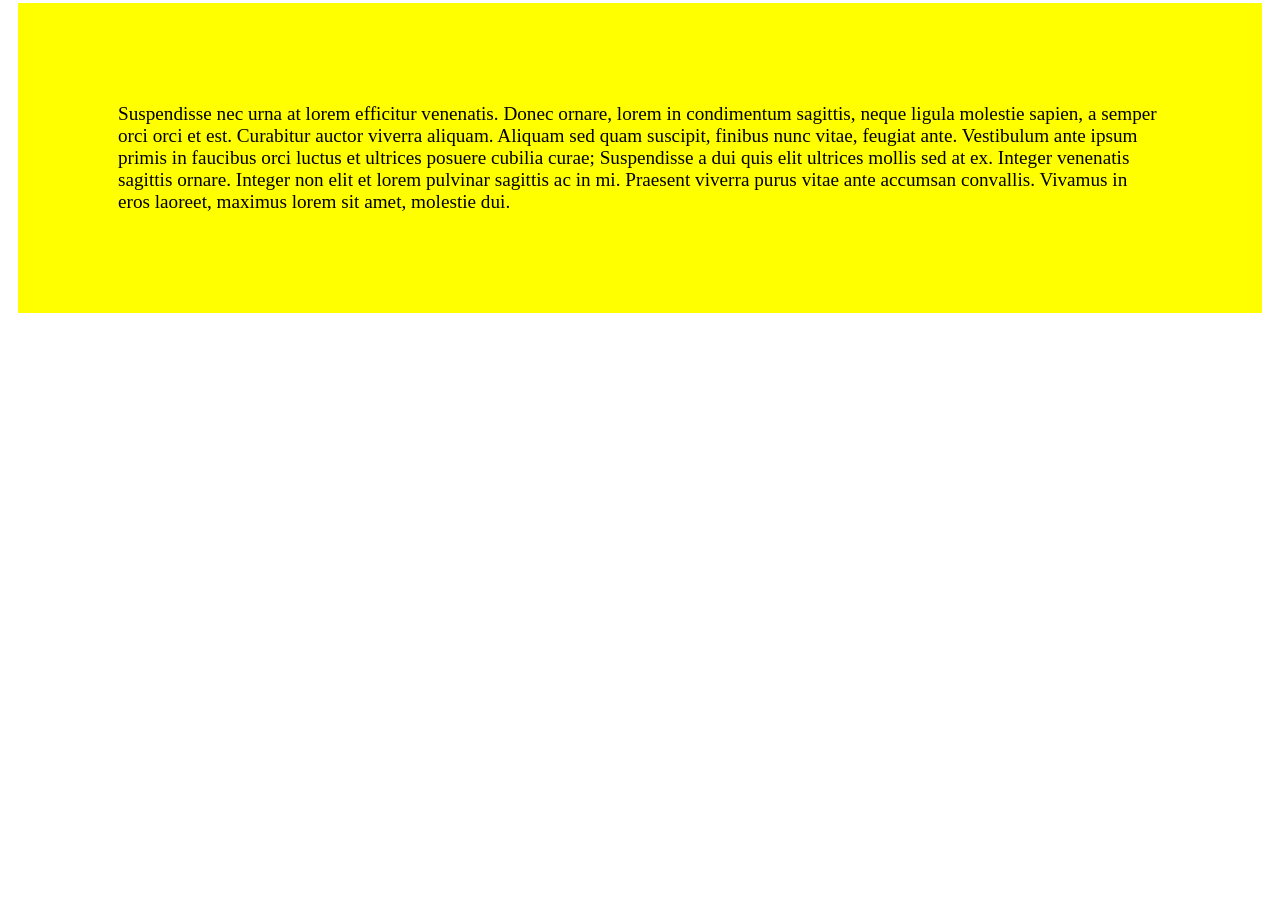
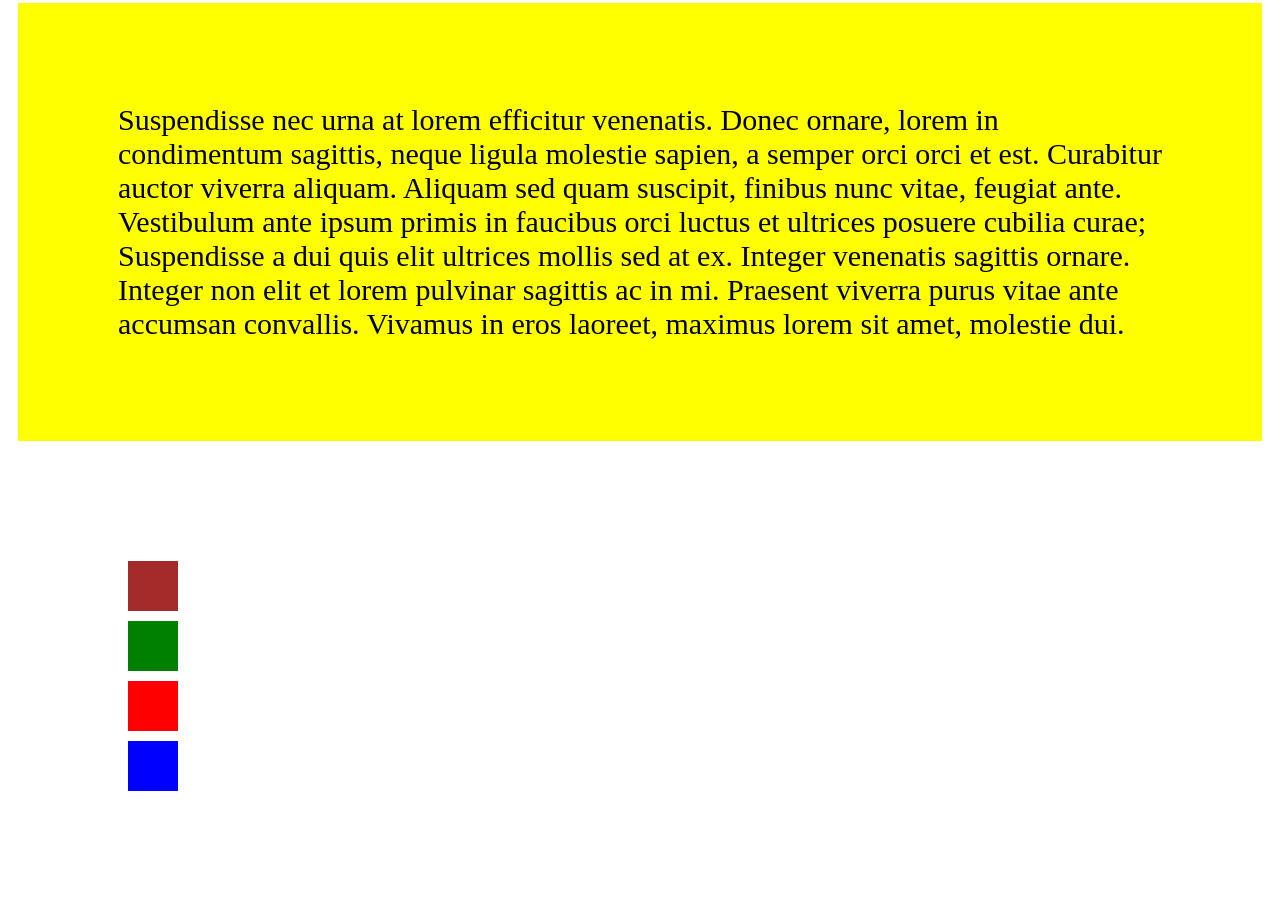
Before and after one commit to alanarhyabhandaru/example-website, a plain HTML site: page index.html in a window 1280 px wide. Shown: the part 332-1236 px from the top of the page. Before the commit the page ends 800 px from the top, so only its background shows below. Drawn offline with Linux system fonts and the light colour scheme.

Commit message:
changes made

```diff
--- a/index.html
+++ b/index.html
@@ -4,6 +4,9 @@
     <title> Example-Website </title>
     <meta charset="utf-8">
     <link rel="stylesheet" href="style.css">
+
+
+
  </head>
 <body>
 <div class="sen">Lorem ipsum dolor sit amet, consectetur adipiscing elit. I
@@ -28,6 +31,12 @@
       laoreet, maximus lorem sit amet, molestie dui.
 </div>
 
+<div>
+<p id="p1"></p>
+<p id="p2"></p>
+<p id="p3"></p>
+<p id="p4"></p>
+</div>
 
 </body>
 </html>
--- a/style.css
+++ b/style.css
@@ -13,5 +13,27 @@ div{
 color: black;
 background-color: yellow;
 font-family: 'Times New Roman', Times, serif;
-font-size: larger;
+font-size: 30px;
 }
+
+#p1,#p2,#p3,#p4{
+    width: 50px;
+    height: 50px;
+    margin: 10px;
+}
+
+#p1{
+    background-color: brown;
+}
+
+#p2{
+    background-color: green;
+}
+
+#p3{
+    background-color: red;
+}
+
+#p4{
+    background-color: blue;
+}
```
